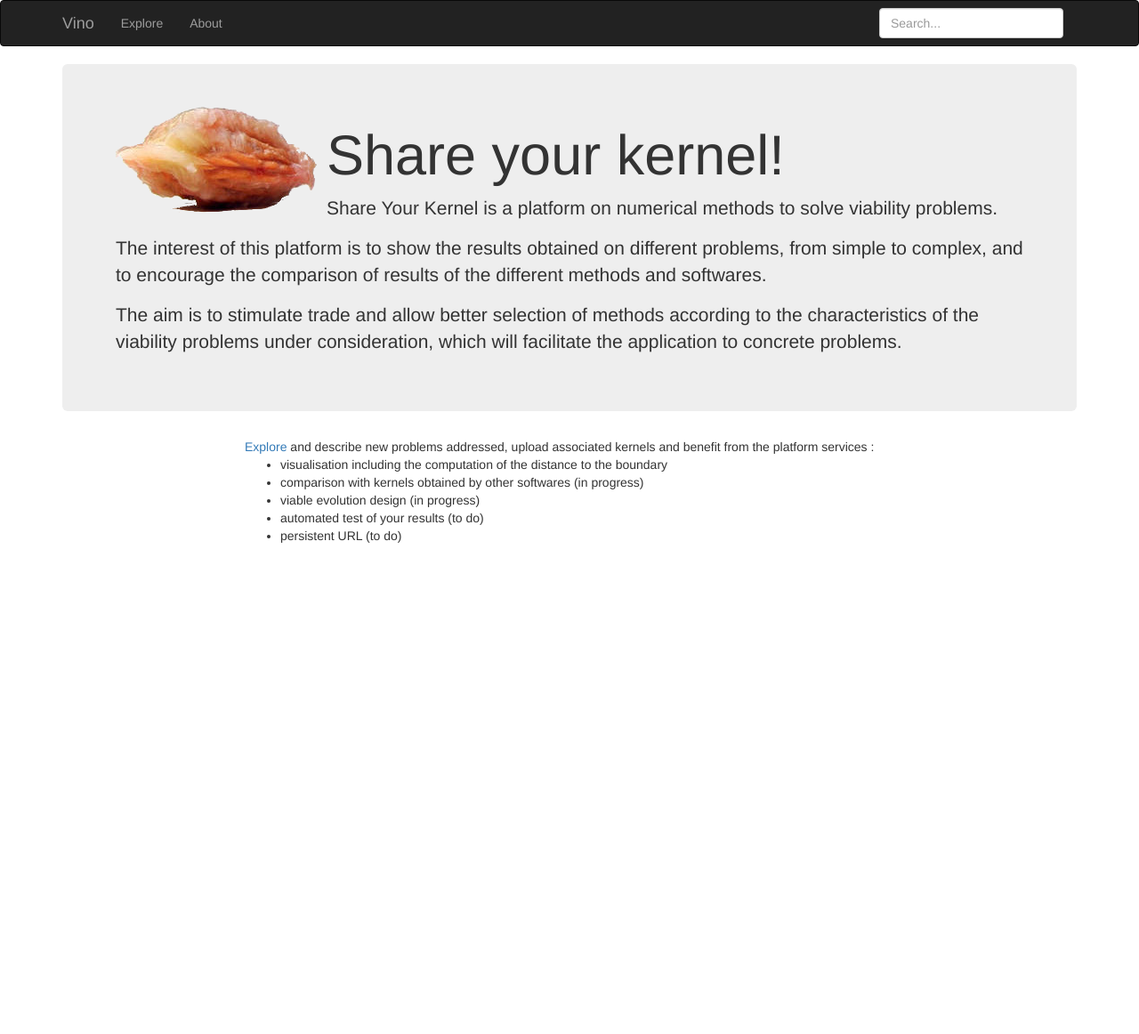
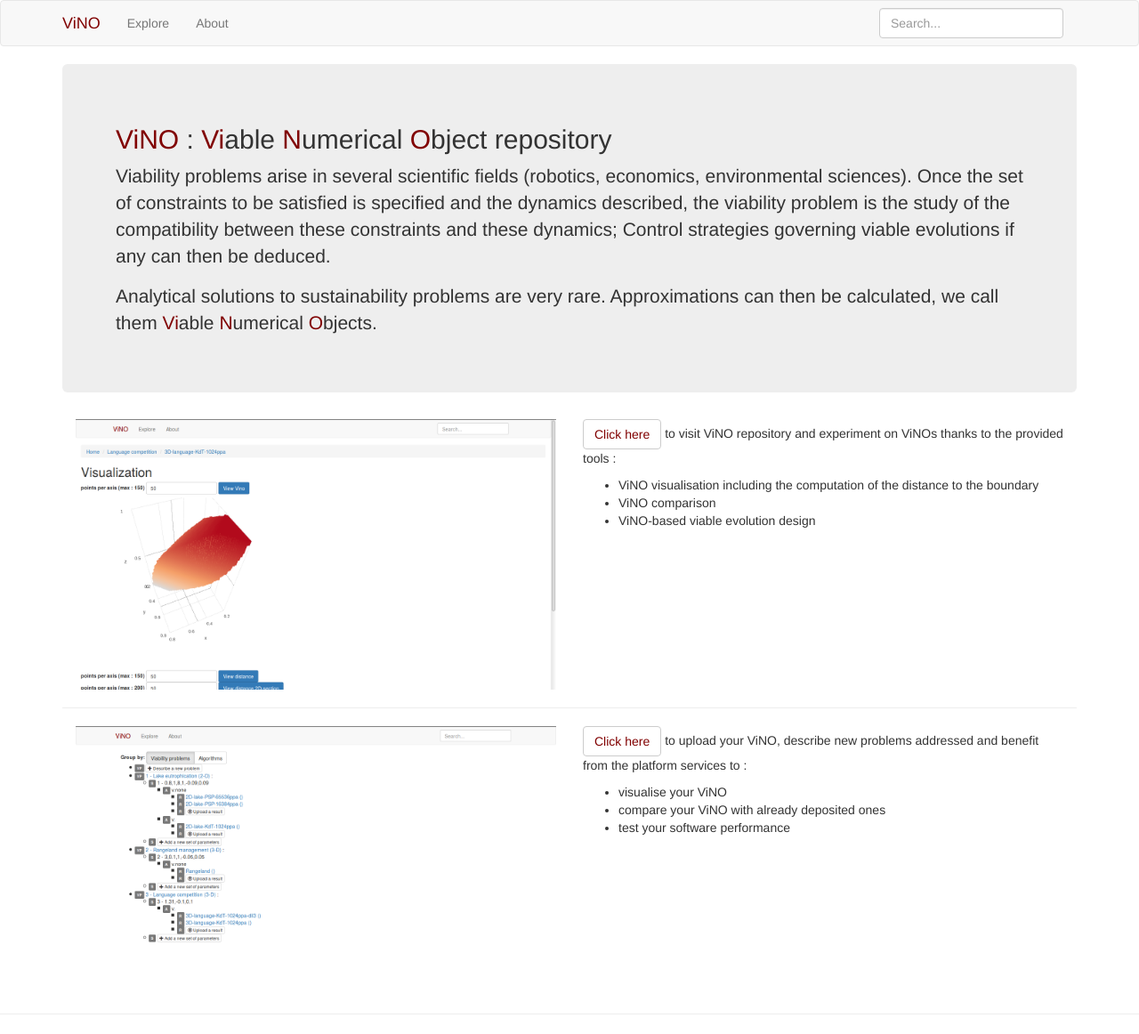
Before and after one commit to NicolasDumoulin/vino, a Django app: page / in a window 1280 px wide. Shown: the whole page at 89% size. Before the commit the page ends 610 px from the top, so only its background shows below. Run offline with Django 3.2, Linux system fonts and the light colour scheme; data that the repository does not hold is empty; some libraries are stand-ins or nearby versions.

Commit message:
home page

```diff
--- a/vinosite/sharekernel/templates/base.html
+++ b/vinosite/sharekernel/templates/base.html
@@ -14,10 +14,22 @@
     <link href="{% static 'sharekernel/css/bootstrap.min.css' %}" rel="stylesheet">
     <link rel="stylesheet" type="text/css" href="{% static 'sharekernel/style.css' %}" />
   {% block head %}{% endblock %}
+<style>
+.vino{
+    color: #800000;
+}
+.navbar-default .navbar-brand:hover{
+    color:red;
+}
+.navbar-default .navbar-brand{
+    color:#800000;
+}
+</style>
+
 </head>
 
 <body>
-     <div class="navbar navbar-inverse" role="navigation">
+     <div class="navbar navbar-default" role="navigation">
       <div class="container">
         <div class="navbar-header">
           <button type="button" class="navbar-toggle collapsed" data-toggle="collapse" data-target=".navbar-collapse">
@@ -26,7 +38,7 @@
             <span class="icon-bar"></span>
             <span class="icon-bar"></span>
           </button>
-          <a class="navbar-brand" href="{% url 'sharekernel:home' %}">Vino</a>
+          <a class="navbar-brand" href="{% url 'sharekernel:home' %}">ViNO</a>
         </div>
         <div class="navbar-collapse collapse">
           <ul class="nav navbar-nav">
@@ -76,13 +88,23 @@
         </div>
         <div class="modal-body">
             <p>This website is a prototype for sharing computed viability kernels.
-            We think that this project can help to compare viability algorithms.</p>
+            We think that this project can help to compare viability algorithms. Actually, there are several algorithms and even more implementations
+of these algorithms. The aim of ViNO is to bring together researchers and users to be more effective in the development, evaluation and presentation of numerical solutions to viability problems.
+</p>
+        <p>The interest of this platform is to show the results obtained on different problems, from simple to complex, and
+            to encourage the comparison of results of the different methods and softwares.</p>
+        <p>The aim is to stimulate trade and allow better selection of methods according to the characteristics of the viability problems under consideration,
+            which will facilitate the application to concrete problems. </p>
+
             <p>Features planned:
               <ul>
                 <li>Storage in database with submission form</li>
                 <li>Comparison of two grids computed</li>
                 <li>Conversion between file formats: raw txt, hdf5, …</li>
                 <li>Bibliographic reference stored in BibTeX with doi link</li>
+                <li>	automated test of ViNOs</li>
+                <li>	persistent URL</li>
+
               </ul>
             </p>
             <p><a href="https://sourcesup.renater.fr/wiki/vino/index">More information about vino development</a></p>
--- a/vinosite/sharekernel/templates/sharekernel/home.html
+++ b/vinosite/sharekernel/templates/sharekernel/home.html
@@ -1,19 +1,50 @@
 {% extends "base.html" %}
 {% load staticfiles %}
-
+  {% block head %}
+<style>
+a.btn{
+    color:#800000;
+}
+</style>
+{% endblock %}
 {% block body %}
 
 <div class="container">
     <div class="jumbotron">
-        <img class="img-responsive pull-left"  src="{% static 'sharekernel/images/noyau.png' %}" /><h1>Share your kernel!</h1>
-        <p>Share Your Kernel is a platform on numerical methods to solve viability problems.<p>
-        <p>The interest of this platform is to show the results obtained on different problems, from simple to complex, and
-            to encourage the comparison of results of the different methods and softwares.</p>
-        <p>The aim is to stimulate trade and allow better selection of methods according to the characteristics of the viability problems under consideration,
-            which will facilitate the application to concrete problems. </p>
+<h2><font color="#800000">ViNO</font> : <font color="#800000">Vi</font>able <font color="#800000">N</font>umerical <font color="#800000">O</font>bject repository</h2>
+<p>        Viability problems arise in several scientific fields (robotics, economics, environmental sciences). Once the set of constraints to be satisfied is specified
+ and the dynamics described, the viability problem is the study of the compatibility between these constraints and these dynamics;
+Control strategies governing viable evolutions if any can then be deduced.<p>
+<p> Analytical solutions to sustainability problems are very rare.
+Approximations can then be calculated, we call them <font color="#800000">Vi</font>able <font color="#800000">N</font>umerical <font color="#800000">O</font>bjects.<p>
+ </div>
+ <div class="row">
+  <div class="col-sm-6"><a href="{% url 'sharekernel:results_tree' %}"><img class="img-responsive"  src="{% static 'sharekernel/images/explore.png' %}" /></a></div>
+  <div class="col-sm-6"><p><a href="{% url 'sharekernel:results_tree' %}" class="btn btn-default" role="button">Click here </a> to visit ViNO repository and experiment on ViNOs thanks to the provided tools :<p>
+<ul>
+                <li>	ViNO visualisation including the computation of the distance to the boundary</li>
+                <li>	ViNO comparison </li>
+                <li>	ViNO-based viable evolution design </li>
+
+</ul></div>
+</div>
+ <hr>
+ <div class="row">
+  <div class="col-sm-6"><a href="{% url 'sharekernel:results_tree' %}"><img class="img-responsive"  src="{% static 'sharekernel/images/upload.png' %}" /></a></div>
+  <div class="col-sm-6"><p><a href="{% url 'sharekernel:results_tree' %}" class="btn btn-default" role="button">Click here </a> to upload your ViNO, describe new problems addressed and
+benefit from the platform services to :<p>
+<ul>
+                <li>	visualise your ViNO</li>
+                <li>	compare your ViNO with already deposited ones</li>
+                <li>	test your software performance </li>
+
+</ul></div>
+</div>
+
     </div>
+<hr>
     <div id="row">
-        <div class="col-sm-8 col-sm-offset-2">
+<!--        <div class="col-sm-8 col-sm-offset-2">
             <a href="{% url 'sharekernel:results_tree' %}">Explore</a> and describe new problems addressed, upload associated kernels and benefit from the platform services :
             <ul>
                 <li>	visualisation including the computation of the distance to the boundary</li>
@@ -22,7 +53,7 @@
                 <li>	automated test of your results (to do)</li>
                 <li>	persistent URL (to do)</li>
             </ul>
-        </div>
+        </div> -->
         <div class="col-sm-8 col-sm-offset-2">
             {% if lastproblems %}
                 <h3>Last Viability Problems</h3>
```
Also changed, not shown: vinosite/sharekernel/static/sharekernel/images/explore.png (added), vinosite/sharekernel/static/sharekernel/images/upload.png (added).
